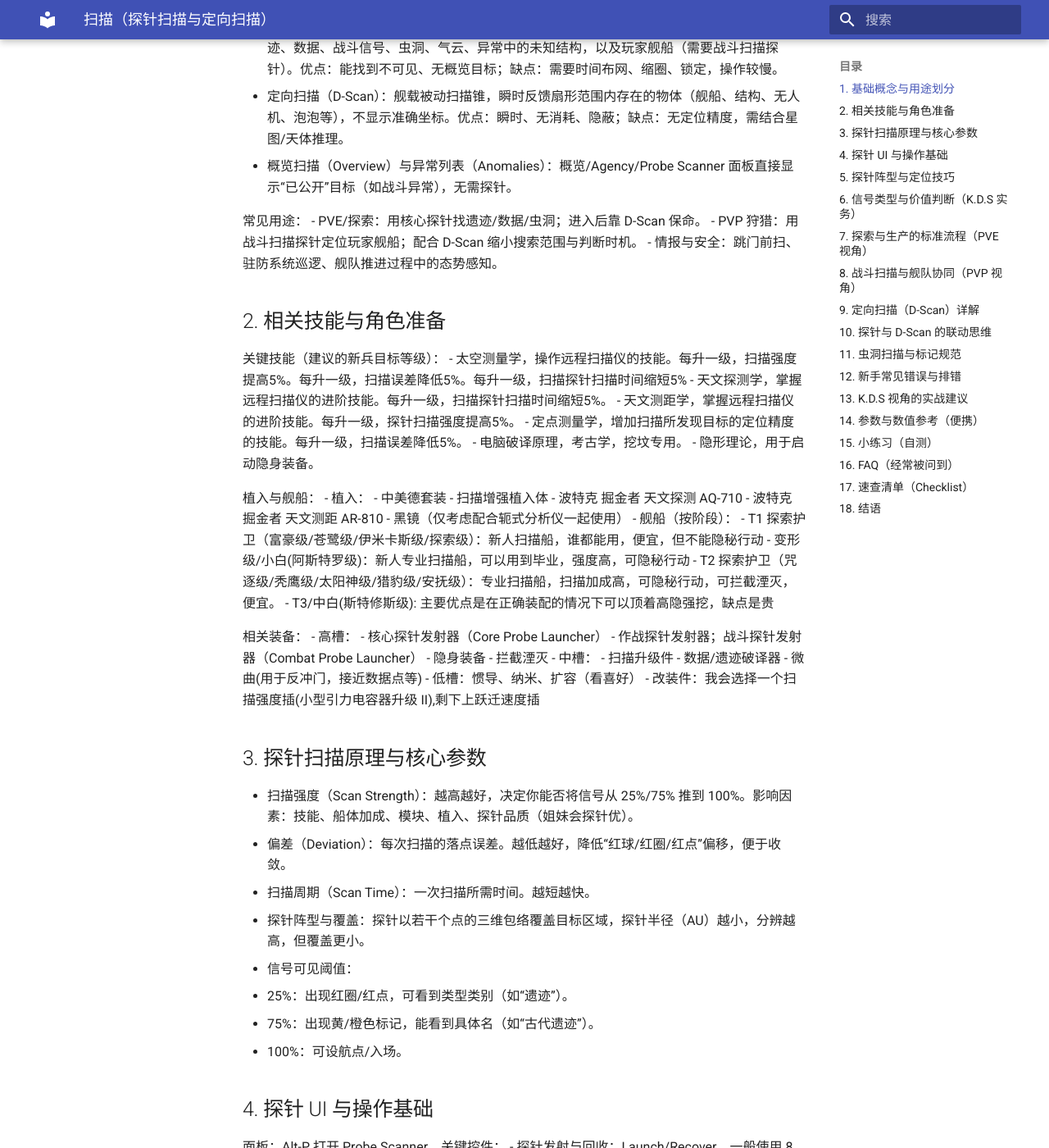
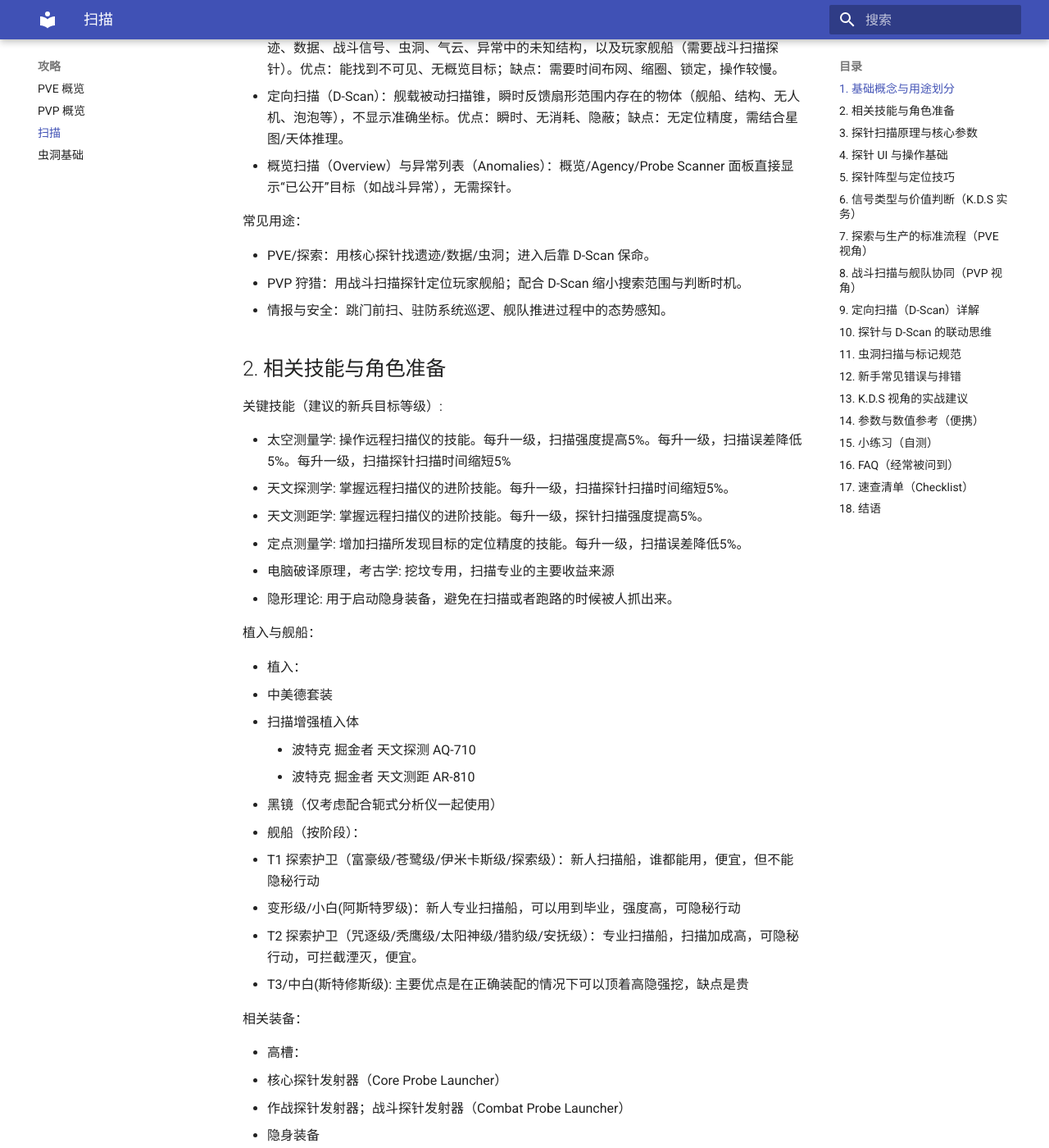
Before and after one commit to bilegole/knowledge, an MkDocs documentation site: the page built from docs/guide/scanning.md, in a window 1280 px wide and 1400 px high, scrolled down 442 px. Shown: the whole window at 82% size. Built offline with MkDocs 1.6.1 and Material for MkDocs 9.7.7, drawn with Linux system fonts in a browser that asks for light colours; some of the changed text lies outside the part shown.

Commit message:
补充了若干扫描知识。2

```diff
--- a/docs/guide/scanning.md
+++ b/docs/guide/scanning.md
@@ -12,6 +12,7 @@
 - 概览扫描（Overview）与异常列表（Anomalies）：概览/Agency/Probe Scanner 面板直接显示“已公开”目标（如战斗异常），无需探针。
 
 常见用途：
+
 - PVE/探索：用核心探针找遗迹/数据/虫洞；进入后靠 D-Scan 保命。
 - PVP 狩猎：用战斗扫描探针定位玩家舰船；配合 D-Scan 缩小搜索范围与判断时机。
 - 情报与安全：跳门前扫、驻防系统巡逻、舰队推进过程中的态势感知。
@@ -19,15 +20,17 @@
 
 ## 2. 相关技能与角色准备
 
-关键技能（建议的新兵目标等级）：
-- 太空测量学，操作远程扫描仪的技能。每升一级，扫描强度提高5%。每升一级，扫描误差降低5%。每升一级，扫描探针扫描时间缩短5%
-- 天文探测学，掌握远程扫描仪的进阶技能。每升一级，扫描探针扫描时间缩短5%。
-- 天文测距学，掌握远程扫描仪的进阶技能。每升一级，探针扫描强度提高5%。
-- 定点测量学，增加扫描所发现目标的定位精度的技能。每升一级，扫描误差降低5%。
-- 电脑破译原理，考古学，挖坟专用。
-- 隐形理论，用于启动隐身装备。
+关键技能（建议的新兵目标等级）:
+
+- 太空测量学: 操作远程扫描仪的技能。每升一级，扫描强度提高5%。每升一级，扫描误差降低5%。每升一级，扫描探针扫描时间缩短5%
+- 天文探测学: 掌握远程扫描仪的进阶技能。每升一级，扫描探针扫描时间缩短5%。
+- 天文测距学: 掌握远程扫描仪的进阶技能。每升一级，探针扫描强度提高5%。
+- 定点测量学: 增加扫描所发现目标的定位精度的技能。每升一级，扫描误差降低5%。
+- 电脑破译原理，考古学: 挖坟专用，扫描专业的主要收益来源
+- 隐形理论: 用于启动隐身装备，避免在扫描或者跑路的时候被人抓出来。
 
 植入与舰船：
+
 - 植入：
   - 中美德套装
   - 扫描增强植入体
@@ -41,6 +44,7 @@
   - T3/中白(斯特修斯级): 主要优点是在正确装配的情况下可以顶着高隐强挖，缺点是贵
 
 相关装备：
+
 - 高槽：
   - 核心探针发射器（Core Probe Launcher）
   - 作战探针发射器；战斗探针发射器（Combat Probe Launcher）
--- a/mkdocs.yml
+++ b/mkdocs.yml
@@ -20,6 +20,7 @@
   - 攻略:
     - PVE 概览: guide/pve-overview.md
     - PVP 概览: guide/pvp-overview.md
+    - 扫描: guide/scanning.md
     - 虫洞基础: PVE/wormhole.md
   - 工具: tools.md
 markdown_extensions:
```
